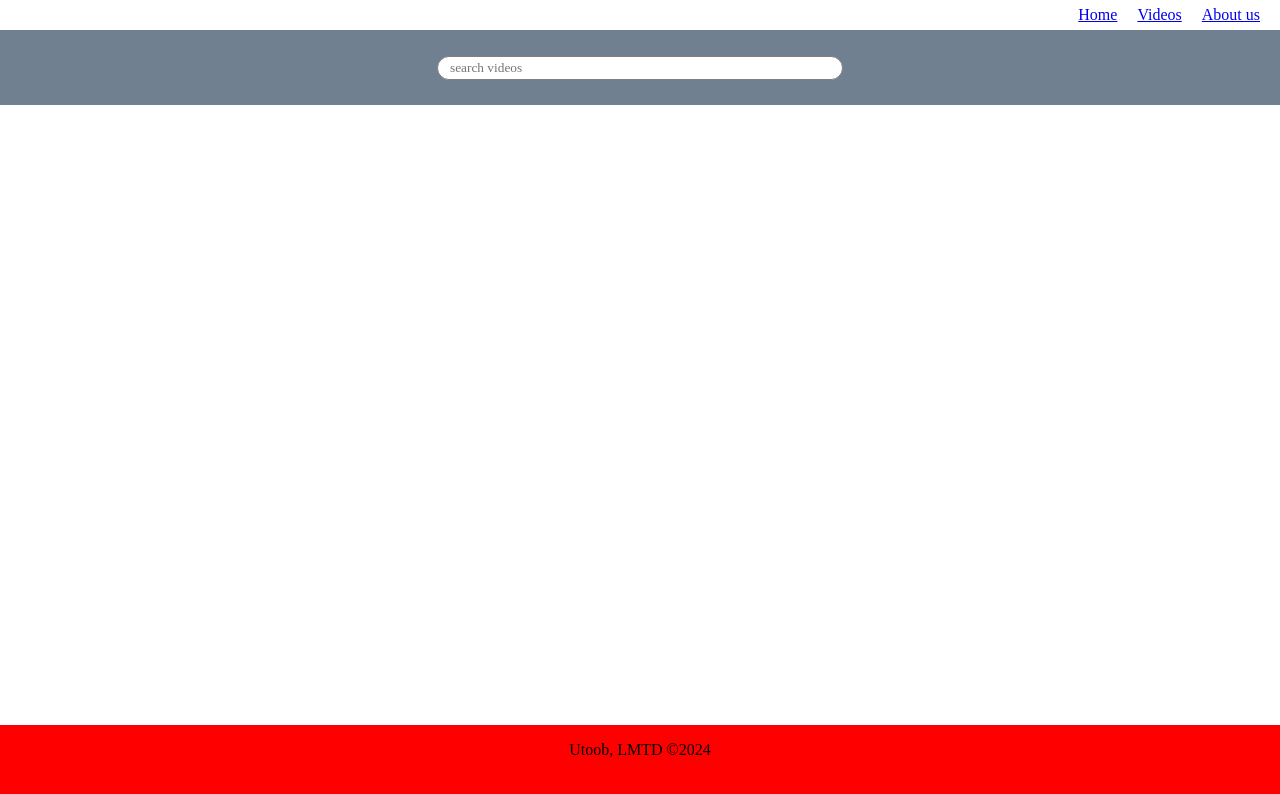
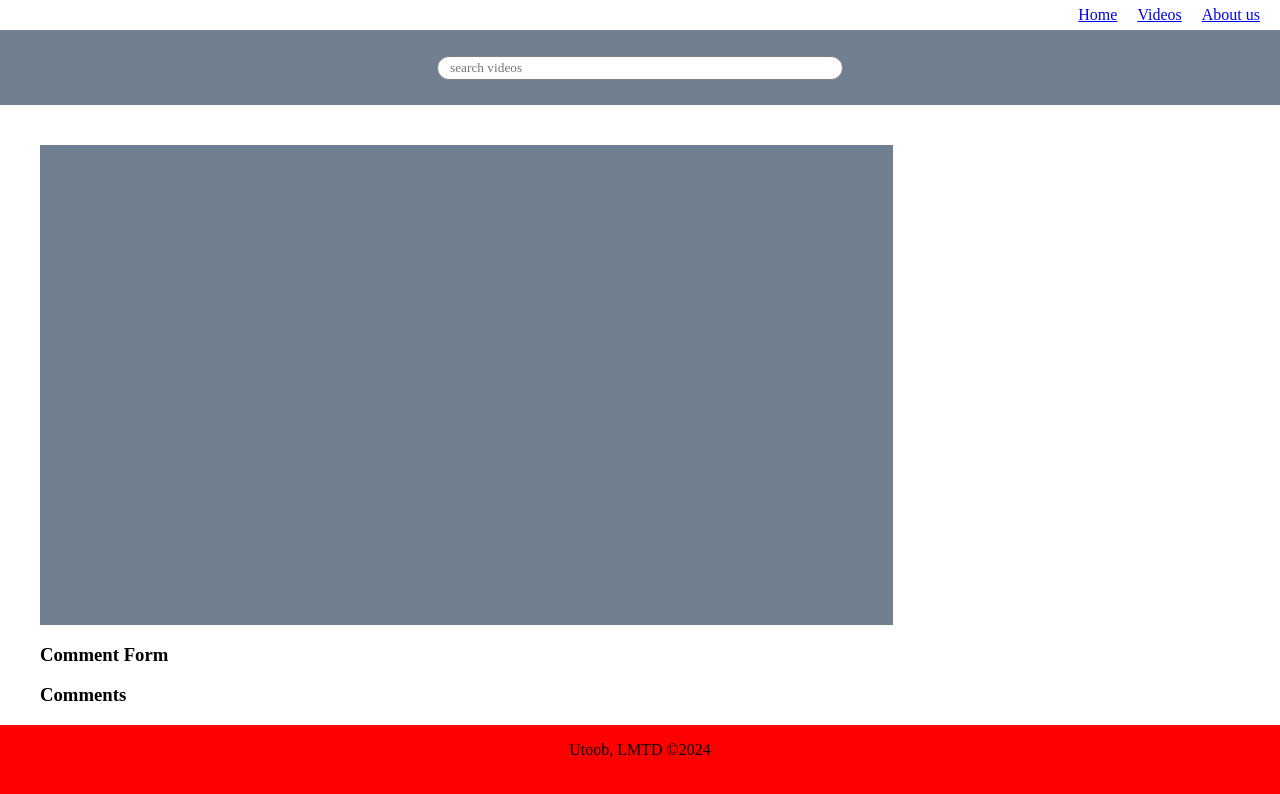
Before and after one commit to efierr/Codeave-utoob, a React (Vite) app: page /videos/1 in a window 1280 px wide. Shown: the top 794 px of the page. Built offline with nearby package versions, Linux system fonts and the light colour scheme.

Commit message:
add page layout

```diff
--- a/src/App.jsx
+++ b/src/App.jsx
@@ -5,6 +5,7 @@ import Nav from "./components/Nav.jsx";
 import Search from "./components/Search.jsx";
 import Home from "./components/Home.jsx"
 import VideoIndex from "./components/VideoIndex.jsx"
+import Video from "./components/Video.jsx"
 import About from "./components/About.jsx"
 import Footer from "./components/Footer.jsx";
 
@@ -19,6 +20,7 @@ export default function App() {
       <Routes>
         <Route path="/" element={<Home />} />
         <Route path="/videos" element={<VideoIndex />} />
+        <Route path="/videos/:id" element={<Video />} />
         <Route path="/about" element={<About />} />
       </Routes>
     </main>
--- /dev/null
+++ b/src/components/Video.css
@@ -0,0 +1,5 @@
+.video {
+  width: 853px;
+  aspect-ratio: 16/9;
+  background: slategray;
+}
--- /dev/null
+++ b/src/components/Video.jsx
@@ -0,0 +1,15 @@
+import "./Video.css"
+export default function Video() {
+
+  return (
+    <section className="video-view">
+      <div className="video">
+
+      </div>
+      <div className="comment-section">
+        <h3>Comment Form</h3>
+        <h3>Comments</h3>
+      </div>
+    </section>
+  )
+}
```
